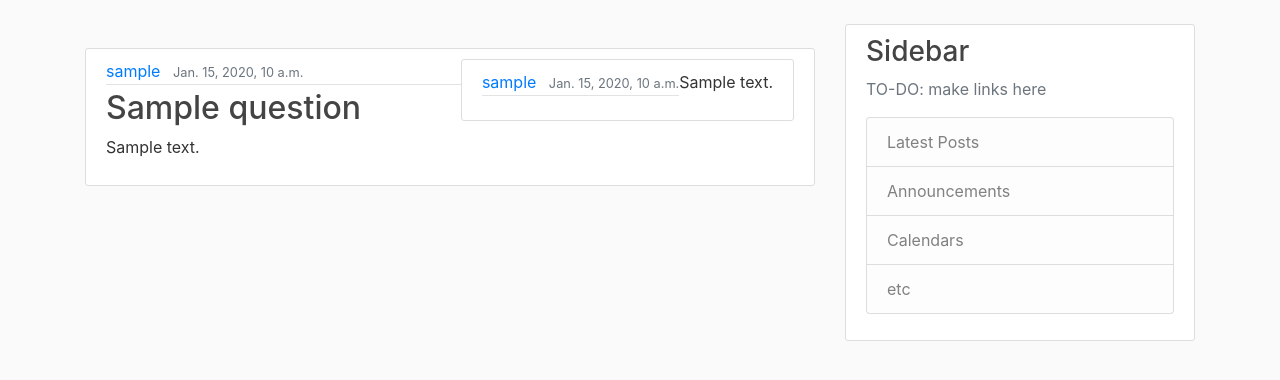
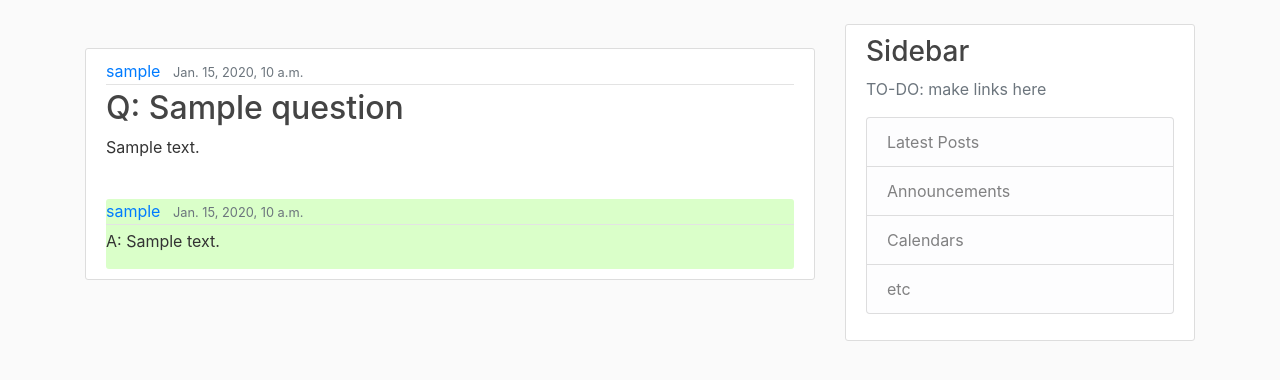
Before and after one commit to Jonnygibb/QnA-board-wmgtss, a Django app: page / in a window 1280 px wide. Shown: the part 56-436 px from the top of the page. Run offline with Django 4.2, Linux system fonts and the light colour scheme; a user stored in the database is signed in; tables that the repository leaves empty hold one stand-in row (values such as "Sample post"); some libraries are stand-ins or nearby versions.

Commit message:
Modified styling to display questions on page as per wireframe

```diff
--- a/app/board/static/board/board.css
+++ b/app/board/static/board/board.css
@@ -2,6 +2,21 @@ body {
     background: #fafafa;
     color: #333333;
     margin-top: 5rem;
+  }
+
+  .qna-styling {
+    display: grid;
+    align-items: unset;
+  }
+
+  .question {
+    width: 100%;
+  }
+
+  .answer {
+    width: 100%;
+    background-color: #DAFFC9;
+    border-radius: 3px;
   }
 
   h1, h2, h3, h4, h5, h6 {
--- a/app/board/templates/users/home.html
+++ b/app/board/templates/users/home.html
@@ -3,23 +3,24 @@
   <div>
     <br>
     {% for question in questions %}
-      <article class="media content-section">
-        <div class="media-body">
+      <article class="qna-styling media content-section">
+        <div class="question media-body">
           <div class="article-metadata">
             <a class="mr-2" href="#">{{ question.user }}</a>
             <small class="text-muted">{{ question.created_at }}</small>
           </div>
           <!--URl here uses the slug field to redirect users to the detail page of a specific question-->
-          <h2><a class="article-title" href="{% url 'question-detail' question.slug %}">{{ question.title }}</a></h2>
+          <h2><a class="article-title" href="{% url 'question-detail' question.slug %}">Q: {{ question.title }}</a></h2>
           <p class="article-content">{{ question.description }}</p>
         </div>
         {% for answer in question.answer.all %}
-        <div class="media content-section">
+        <br>
+        <div class="answer media-body">
           <div class="article-metadata">
             <a class="mr-2" href="#">{{ answer.user }}</a>
             <small class="text-muted">{{ answer.created_at }}</small>
           </div>
-          <p class="article-content">{{ answer.description }}</p>
+          <p class="article-content">A: {{ answer.description }}</p>
         </div>
         {% endfor %}
       </article>
```
